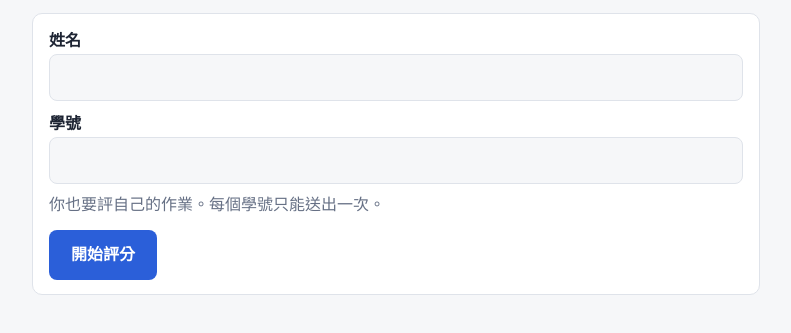
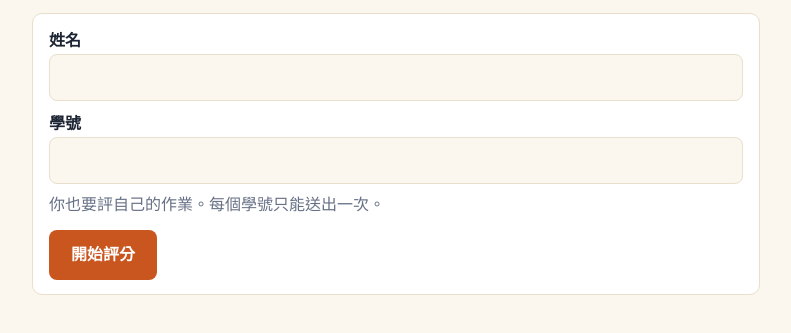
Before and after one commit to gillianlin/1121_SHM_Peer_Evaluation, a plain HTML site: page index.html in a window 1280 px wide. Shown: the part 107-440 px from the top of the page, without its empty margins (244-1035 px from the left). Drawn offline with Linux system fonts and the light colour scheme.

Commit message:
Update index.html

```diff
--- a/index.html
+++ b/index.html
@@ -3,9 +3,9 @@
 <head>
 <meta charset="utf-8">
 <meta name="viewport" content="width=device-width, initial-scale=1">
-<title>班級作業互評</title>
+<title>SHM_HW#1互評</title>
 <style>
-:root{--bg:#f6f7f9;--card:#fff;--ink:#1d2433;--sub:#667085;--line:#dfe3ea;--accent:#2b5fd9;--ok:#1f8a4c;--bad:#c4372c;--dis:#eceef2}
+:root{--bg:#fbf7ee;--card:#fff;--ink:#1d2433;--sub:#667085;--line:#e8dfcc;--accent:#c9561f;--ok:#1f8a4c;--bad:#b3261e;--dis:#eee8da}
 @media (prefers-color-scheme:dark){:root{--bg:#14171d;--card:#1d222b;--ink:#e8ebf2;--sub:#98a2b3;--line:#323946;--accent:#6e96f5;--ok:#4cc38a;--bad:#f0776d;--dis:#262c37}}
 *{box-sizing:border-box}
 body{margin:0;background:var(--bg);color:var(--ink);font:16px/1.6 "Noto Sans TC","PingFang TC","Microsoft JhengHei",sans-serif}
```
